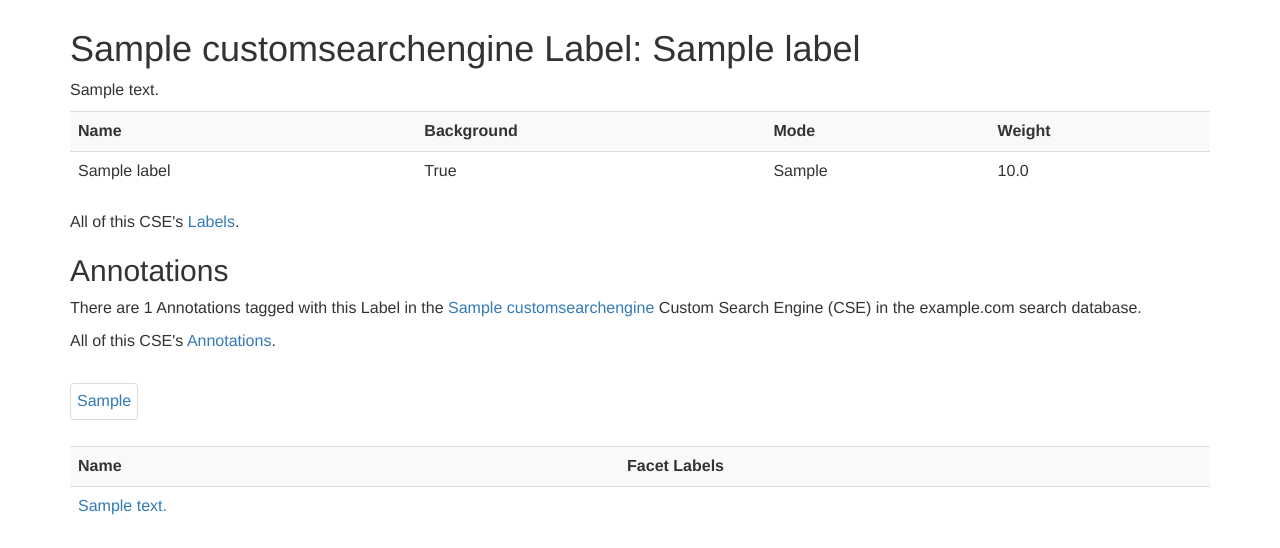
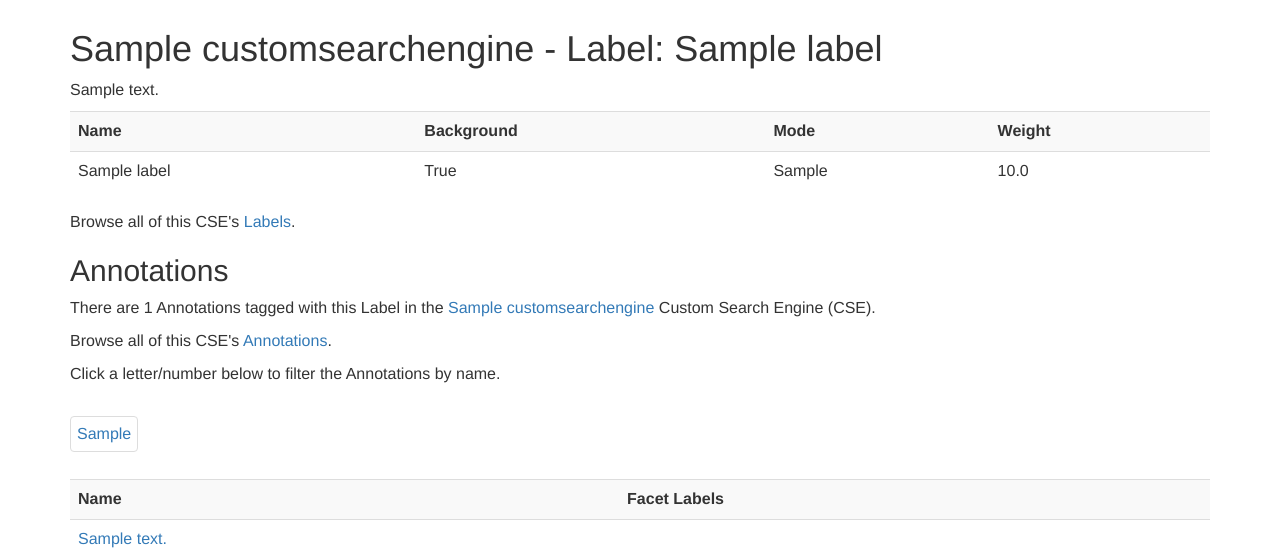
Before and after one commit to saschwarz/django-gcse, a Django app: template gcse/templates/gcse/cse_label_detail.html in a window 1280 px wide. Shown: the part 51-599 px from the top of the page. Run offline with Django 3.2, Linux system fonts and the light colour scheme; tables that the repository leaves empty hold one stand-in row (values such as "Sample post"); the template is opened without the code that fills it: values that come from a table or form of the project are taken from there, most other values are stand-ins (such as "Sample title", 1, 10 or a date in 2020); some libraries are stand-ins or nearby versions.

Commit message:
reduced number of queries - standardize template wording

```diff
--- a/gcse/templates/gcse/annotation_list.html
+++ b/gcse/templates/gcse/annotation_list.html
@@ -4,8 +4,9 @@
 
 {% block content %}
 <h1>All Annotations</h1>
-<p>There are {{count}} <span class="annotation tip">Annotations</span> are currently in the {% site "name" %} database. You can also <a href="{% url 'gcse_label_list' %}">browse Annotations by Label</a>.</p>
-
+<p>There are {{count}} Annotations currently in the {% site "name" %} database.</p>
+<p>Browse all <a href="{% url 'gcse_label_list' %}"> Annotations by Label</a>.</p>
+<p>Click a letter/number below to filter the Annotations by name.</p>
 {% block alpha-nav %}
 {% include "gcse/alpha-nav.html" %}
 {% endblock alpha-nav %}
--- a/gcse/templates/gcse/cse_annotation_list.html
+++ b/gcse/templates/gcse/cse_annotation_list.html
@@ -6,6 +6,7 @@
 <h1>{{ cse.title }} Annotations</h1>
 <p>There are {{count}} Annotations for the <a href="{{ cse.get_absolute_url }}">{{ cse.title }}</a> Custom Search Engine (CSE) in the {% site "name" %} search database. You can also browse this CSE's <a href="{% url 'gcse_cse_label_list' cse.gid %}">Labels</a>.</p>
 
+<p>Click a letter/number below to filter the Annotations by name.</p>
 {% block alpha-nav %}
 {% include "gcse/alpha-nav.html" %}
 {% endblock alpha-nav %}
--- a/gcse/templates/gcse/cse_label_detail.html
+++ b/gcse/templates/gcse/cse_label_detail.html
@@ -3,7 +3,7 @@
 {% block title %}{% site "name" %} - Label: {{ label.name }}{% endblock %}
 
 {% block content %}
-<h1>{{ cse.title }} Label: {{ label.name }}</h1>
+<h1>{{ cse.title }} - Label: {{ label.name }}</h1>
 <p>{{ label.description }}</p>
 <table class="table table-striped search-results">
   <tr><th>Name</th><th>Background</th><th>Mode</th><th>Weight</th></tr>
@@ -14,11 +14,12 @@
       <td>{{label.weight}}</td>
     </tr>
 </table>
-<p>All of this CSE's <a href="{% url 'gcse_cse_label_list' cse.gid %}">Labels</a>.</p>
+<p>Browse all of this CSE's <a href="{% url 'gcse_cse_label_list' cse.gid %}">Labels</a>.</p>
 
 <h2>Annotations</h2>
-<p>There are {{total_count}} Annotations tagged with this Label in the <a href="{{ cse.get_absolute_url }}">{{ cse.title }}</a> Custom Search Engine (CSE) in the {% site "name" %} search database. </p>
-<p>All of this CSE's <a href="{% url 'gcse_cse_annotation_list' cse.gid %}">Annotations</a>.</p>
+<p>There are {{total_count}} Annotations tagged with this Label in the <a href="{{ cse.get_absolute_url }}">{{ cse.title }}</a> Custom Search Engine (CSE). </p>
+<p>Browse all of this CSE's <a href="{% url 'gcse_cse_annotation_list' cse.gid %}">Annotations</a>.</p>
+<p>Click a letter/number below to filter the Annotations by name.</p>
 
 {% block alpha-nav %}
 {% include "gcse/alpha-nav.html" %}
--- a/gcse/templates/gcse/label_detail.html
+++ b/gcse/templates/gcse/label_detail.html
@@ -18,6 +18,7 @@
 
 <h2>Annotations</h2>
 <p>There are {{total_count}} Annotations currently in the {% site 'name' %} database with this Label. </p>
+<p>Click a letter/number below to filter the Annotations by name.</p>
 
 {% block alpha-nav %}
 {% include "gcse/alpha-nav.html" %}
--- a/gcse/views.py
+++ b/gcse/views.py
@@ -180,7 +180,7 @@ class LabelDetail(ListView):
             Q(comment__istartswith=query) &
             Q(labels__in=[label])
             )
-        return Annotation.objects.active().filter(qset).order_by('comment')
+        return Annotation.objects.active().filter(qset).order_by('comment').prefetch_related('labels__background_cses')
 
     def get_context_data(self, *args, **kwargs):
         context = super(LabelDetail, self).get_context_data(**kwargs)
```
